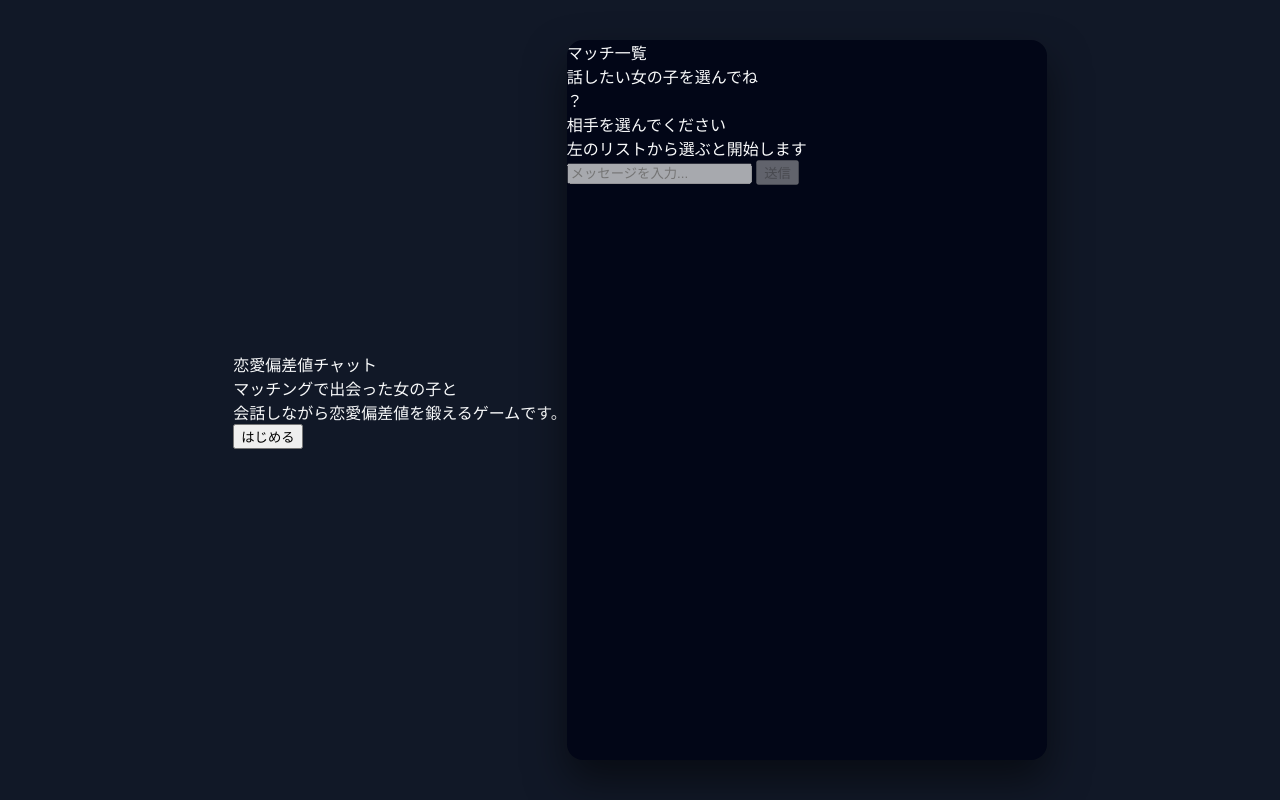
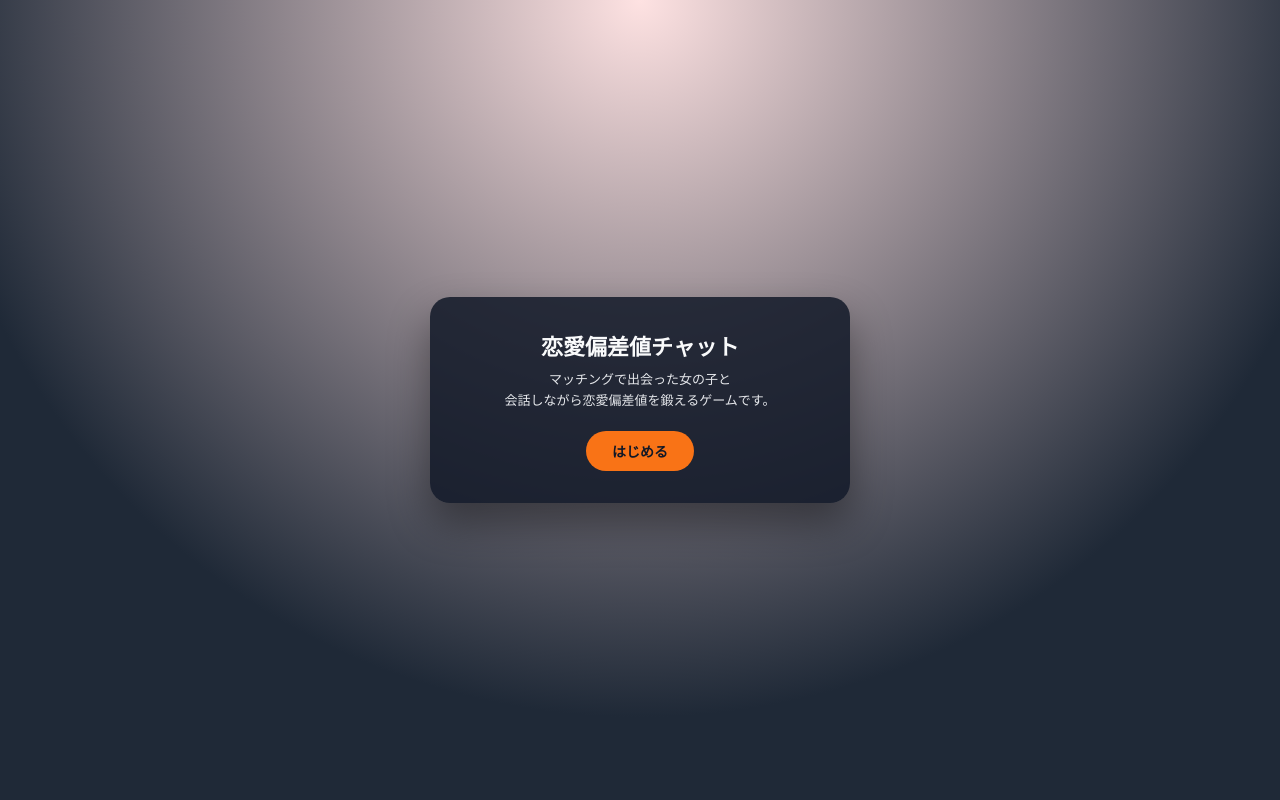
Before and after one commit to rc8hk4wp4r-bot/Love-level, a plain HTML site: page index.html in a window 1280 px wide. Drawn offline with Linux system fonts and the light colour scheme.

Commit message:
Refactor styles for layout and design improvements
Updated styles for body, app, sidebar, chat area, and start screen. Adjusted colors, margins, and added new classes for better layout and design.

```diff
--- a/style.css
+++ b/style.css
@@ -1,139 +1,265 @@
 * {
   box-sizing: border-box;
+  margin: 0;
+  padding: 0;
 }
 
 body {
-  margin: 0;
-  font-family: -apple-system, BlinkMacSystemFont, "Segoe UI", sans-serif;
-  background: #111827;
-  color: #f9fafb;
+  font-family: system-ui, -apple-system, BlinkMacSystemFont, "Segoe UI",
+    sans-serif;
+  background: #f3f4f6;
+  color: #111827;
+  height: 100vh;
   display: flex;
   justify-content: center;
   align-items: center;
-  min-height: 100vh;
 }
 
+/* アプリ全体 */
 .app {
   width: 100%;
-  max-width: 480px;
+  max-width: 1040px;
   height: 90vh;
-  background: #020617;
+  background: #ffffff;
   border-radius: 16px;
-  box-shadow: 0 20px 40px rgba(0, 0, 0, 0.5);
+  box-shadow: 0 20px 40px rgba(15, 23, 42, 0.18);
+  display: flex;
+  overflow: hidden;
+
+  /* スタート前は薄くする */
+  opacity: 0.4;
+  transition: opacity 0.3s ease;
+}
+.app.started {
+  opacity: 1;
+}
+
+/* 左：キャラ一覧 */
+.sidebar {
+  width: 320px;
+  border-right: 1px solid #e5e7eb;
   display: flex;
   flex-direction: column;
-  overflow: hidden;
+  background: #f9fafb;
 }
 
-.header {
-  padding: 12px 16px;
-  background: linear-gradient(90deg, #0f172a, #1e293b);
-  border-bottom: 1px solid #1f2937;
+.sidebar-header {
+  padding: 16px 20px;
+  border-bottom: 1px solid #e5e7eb;
 }
 
-.title {
-  font-size: 16px;
+.sidebar-title {
+  font-size: 18px;
+  font-weight: 700;
+}
+
+.sidebar-sub {
+  font-size: 12px;
+  color: #6b7280;
+  margin-top: 2px;
+}
+
+.character-list {
+  flex: 1;
+  overflow-y: auto;
+}
+
+.character-item {
+  display: flex;
+  align-items: center;
+  padding: 10px 14px;
+  cursor: pointer;
+  transition: background 0.15s ease;
+}
+
+.character-item:hover {
+  background: #eef2ff;
+}
+
+.character-item.active {
+  background: #e0ecff;
+}
+
+.avatar {
+  width: 44px;
+  height: 44px;
+  border-radius: 999px;
+  background: #fee2e2;
+  display: flex;
+  align-items: center;
+  justify-content: center;
+  font-size: 20px;
+  font-weight: 700;
+  margin-right: 12px;
+  flex-shrink: 0;
+}
+
+.character-meta {
+  min-width: 0;
+}
+
+.character-name {
+  font-size: 14px;
+  font-weight: 600;
+  margin-bottom: 2px;
+}
+
+.character-desc {
+  font-size: 12px;
+  color: #6b7280;
+  white-space: nowrap;
+  overflow: hidden;
+  text-overflow: ellipsis;
+}
+
+/* 右：チャットエリア */
+.chat-area {
+  flex: 1;
+  display: flex;
+  flex-direction: column;
+  background: #e5e7eb;
+}
+
+.chat-header {
+  height: 64px;
+  padding: 10px 16px;
+  display: flex;
+  align-items: center;
+  background: #ffffff;
+  border-bottom: 1px solid #e5e7eb;
+}
+
+.chat-header-avatar {
+  width: 40px;
+  height: 40px;
+  border-radius: 999px;
+  background: #fee2e2;
+  display: flex;
+  align-items: center;
+  justify-content: center;
+  font-weight: 700;
+  margin-right: 10px;
+}
+
+.chat-header-name {
+  font-size: 15px;
   font-weight: 600;
 }
 
-.subtitle {
-  font-size: 11px;
-  color: #9ca3af;
+.chat-header-sub {
+  font-size: 12px;
+  color: #6b7280;
 }
 
-.main {
+.chat-body {
   flex: 1;
-  display: flex;
-  flex-direction: column;
-  padding: 8px 12px;
-  gap: 8px;
-  overflow: hidden;
+  padding: 16px;
+  overflow-y: auto;
+  background: #e5e7eb;
 }
 
-.chat {
-  flex: 1;
-  overflow-y: auto;
-  padding-right: 4px;
+.message-row {
+  display: flex;
+  margin-bottom: 8px;
 }
 
-.message {
-  max-width: 80%;
-  margin-bottom: 8px;
-  padding: 8px 10px;
-  border-radius: 12px;
-  font-size: 14px;
-  line-height: 1.4;
-  word-wrap: break-word;
+.message-row.me {
+  justify-content: flex-end;
 }
 
-.message.lisa {
-  background: #111827;
-  border: 1px solid #1f2937;
-  align-self: flex-start;
+.bubble {
+  max-width: 70%;
+  padding: 8px 12px;
+  border-radius: 16px;
+  font-size: 14px;
+  line-height: 1.5;
+  white-space: pre-wrap;
 }
 
-.message.user {
-  background: #3b82f6;
-  color: #f9fafb;
-  align-self: flex-end;
+.bubble.lisa {
+  background: #ffffff;
+  border: 1px solid #e5e7eb;
+  border-bottom-left-radius: 4px;
 }
 
-.status {
-  font-size: 11px;
-  color: #9ca3af;
-  display: flex;
-  justify-content: space-between;
-  border-top: 1px solid #1f2937;
-  padding-top: 4px;
+.bubble.me {
+  background: #4f46e5;
+  color: #ffffff;
+  border-bottom-right-radius: 4px;
 }
 
-.result {
-  font-size: 13px;
-  background: #111827;
-  border-radius: 10px;
-  padding: 8px;
-  border: 1px solid #4b5563;
-  margin-top: 4px;
+/* フッター（入力欄） */
+.chat-footer {
+  padding: 10px 12px;
+  background: #f9fafb;
+  border-top: 1px solid #e5e7eb;
+  display: flex;
+  gap: 8px;
 }
 
-.hidden {
-  display: none;
-}
-
-.footer {
-  display: flex;
-  gap: 8px;
-  padding: 8px 12px;
-  border-top: 1px solid #1f2937;
-  background: #020617;
-}
-
-.footer input {
+.input {
   flex: 1;
-  padding: 8px 10px;
   border-radius: 999px;
-  border: 1px solid #374151;
-  background: #020617;
-  color: #f9fafb;
+  border: 1px solid #d1d5db;
+  padding: 8px 14px;
   font-size: 14px;
 }
 
-.footer input:focus {
-  outline: none;
-  border-color: #3b82f6;
+.send-button {
+  border: none;
+  border-radius: 999px;
+  padding: 8px 18px;
+  font-size: 14px;
+  font-weight: 600;
+  cursor: pointer;
+  background: #4f46e5;
+  color: #ffffff;
 }
 
-.footer button {
-  padding: 8px 16px;
-  border-radius: 999px;
-  border: none;
-  background: #3b82f6;
-  color: #f9fafb;
-  font-size: 14px;
-  cursor: pointer;
+/* ▼ スタート画面 ▼ */
+
+.start-screen {
+  position: fixed;
+  inset: 0;
+  background: radial-gradient(circle at top, #fee2e2, #1f2937 70%);
+  display: flex;
+  align-items: center;
+  justify-content: center;
+  z-index: 999;
 }
 
-.footer button:disabled {
-  opacity: 0.6;
-  cursor: default;
+.start-inner {
+  background: rgba(17, 24, 39, 0.85);
+  color: #f9fafb;
+  padding: 32px 28px;
+  border-radius: 20px;
+  max-width: 420px;
+  width: 90%;
+  text-align: center;
+  box-shadow: 0 20px 40px rgba(0, 0, 0, 0.4);
 }
+
+.start-title {
+  font-size: 22px;
+  font-weight: 700;
+  margin-bottom: 8px;
+}
+
+.start-sub {
+  font-size: 13px;
+  line-height: 1.6;
+  color: #e5e7eb;
+  margin-bottom: 16px;
+}
+
+.start-button {
+  border: none;
+  border-radius: 999px;
+  padding: 10px 26px;
+  font-size: 14px;
+  font-weight: 600;
+  cursor: pointer;
+  background: #f97316;
+  color: #111827;
+  margin-top: 4px;
+}
```
